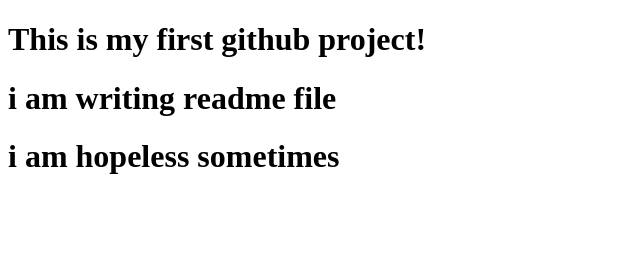
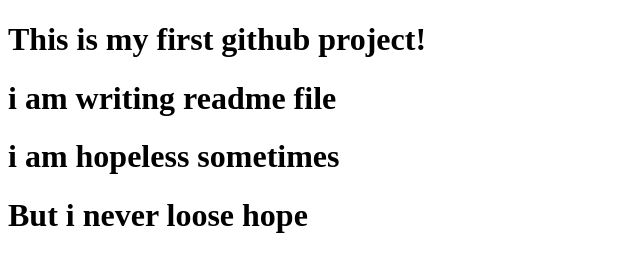
Before and after one commit to A-2001/myfirstwebsite, a plain HTML site: page index.html in a window 1280 px wide. Shown: the whole page, without its empty margins (0-640 px from the left). Drawn offline with Linux system fonts and the light colour scheme.

Commit message:
commited

```diff
--- a/index.html
+++ b/index.html
@@ -10,5 +10,6 @@
     <h1>This is my first github project!</h1>
     <h1>i am writing readme file</h1>
     <h1>i am hopeless sometimes</h1>
+    <h1>But i never loose hope</h1>
 </body>
 </html>
```
